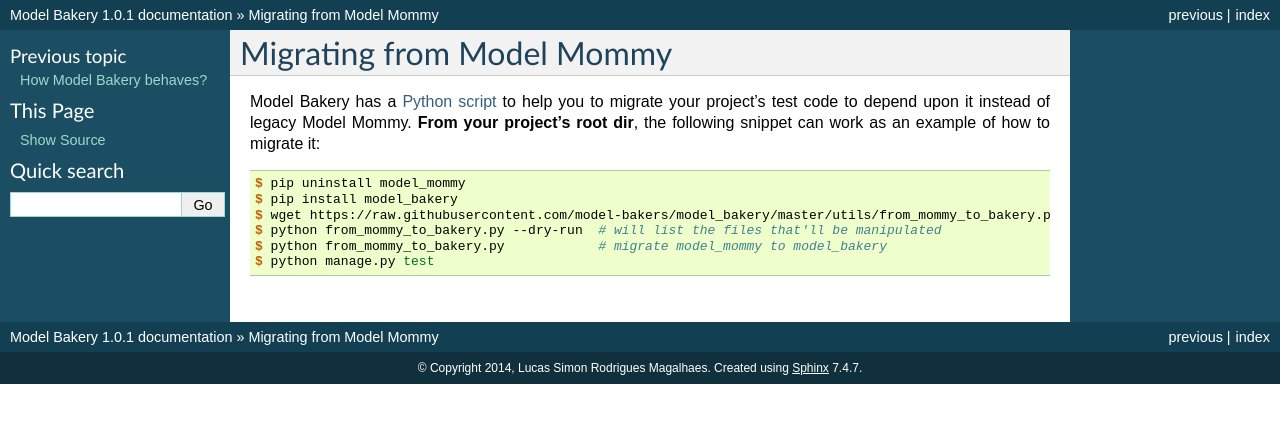
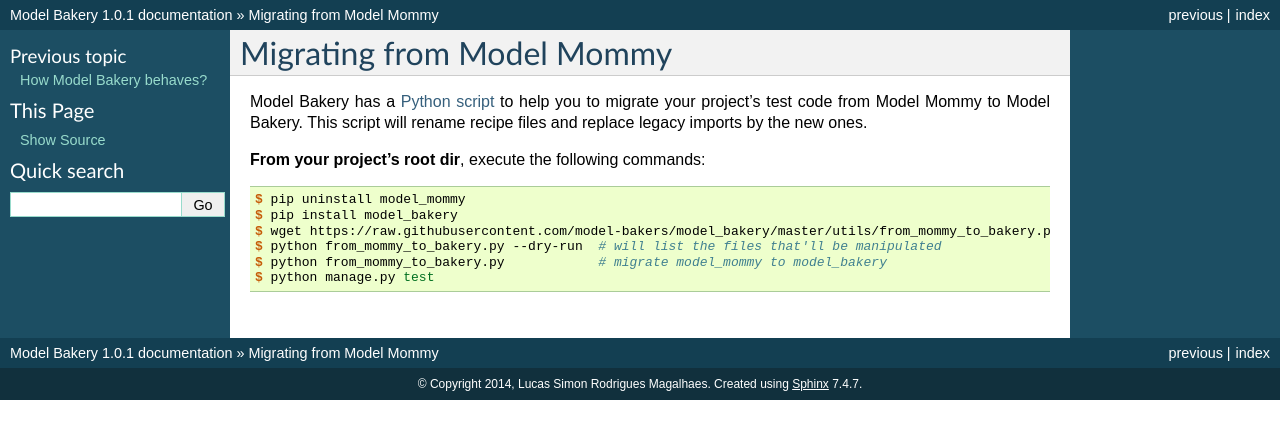
Before and after one commit to model-bakers/model_bakery, a Sphinx documentation site: the page built from docs/source/migrating_from_mommy.rst, in a window 1280 px wide. Shown: the top 439 px of the page. Built offline with Sphinx 7.4.7, drawn with Linux system fonts in a browser that asks for light colours.

Commit message:
Update docs/source/migrating_from_mommy.rst
Co-Authored-By: Ana Paula Gomes <apgomes88@gmail.com>

```diff
--- a/docs/source/migrating_from_mommy.rst
+++ b/docs/source/migrating_from_mommy.rst
@@ -1,7 +1,9 @@
 Migrating from Model Mommy
 ==========================
 
-Model Bakery has a `Python script <https://github.com/model-bakers/model_bakery/blob/master/utils/from_mommy_to_bakery.py>`_ to help you to migrate your project's test code to depend upon it instead of legacy Model Mommy. **From your project's root dir**, the following snippet can work as an example of how to migrate it:
+Model Bakery has a `Python script <https://github.com/model-bakers/model_bakery/blob/master/utils/from_mommy_to_bakery.py>`_ to help you to migrate your project's test code from Model Mommy to Model Bakery. This script will rename recipe files and replace legacy imports by the new ones.
+
+**From your project's root dir**, execute the following commands:
 
 .. code-block:: console
 
```
